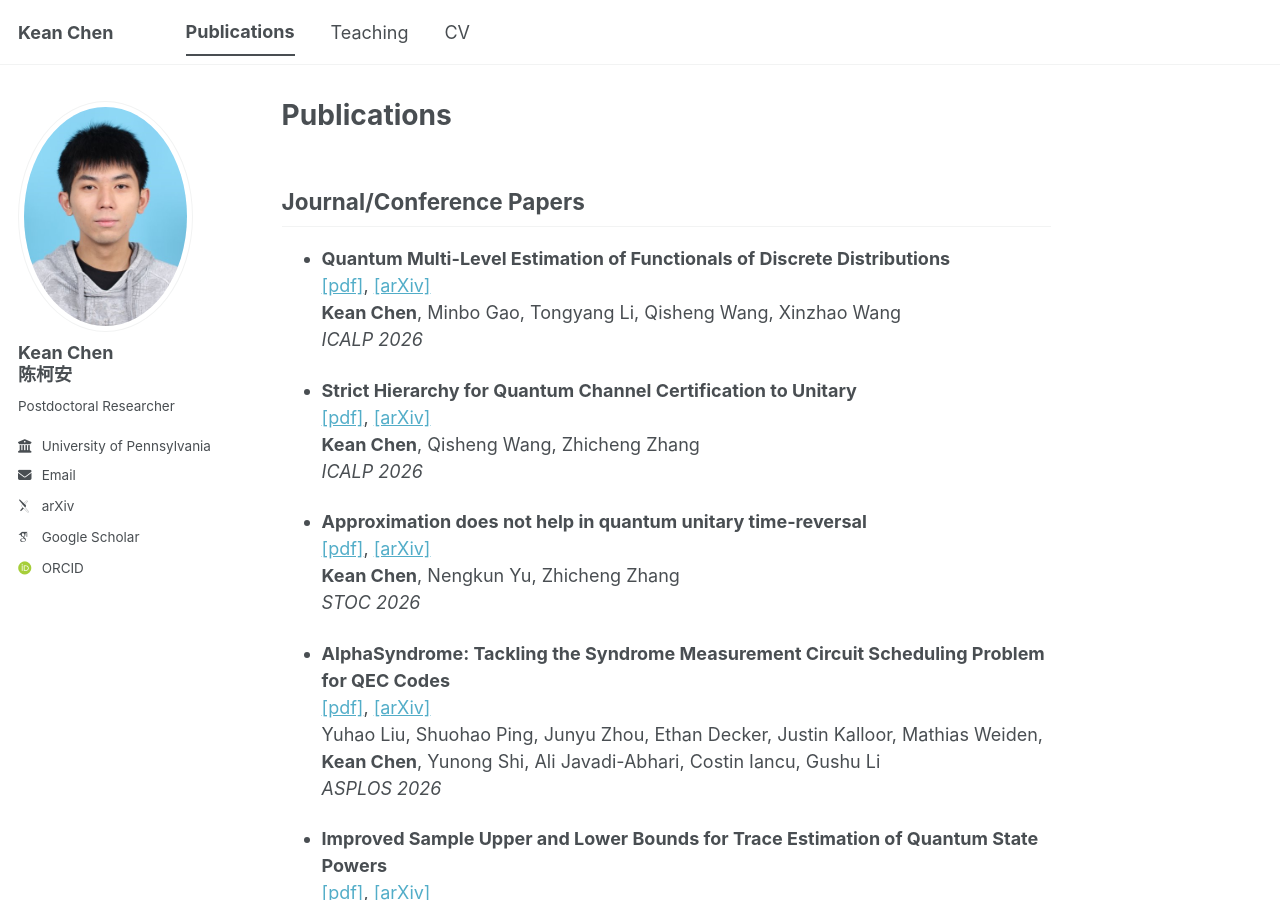
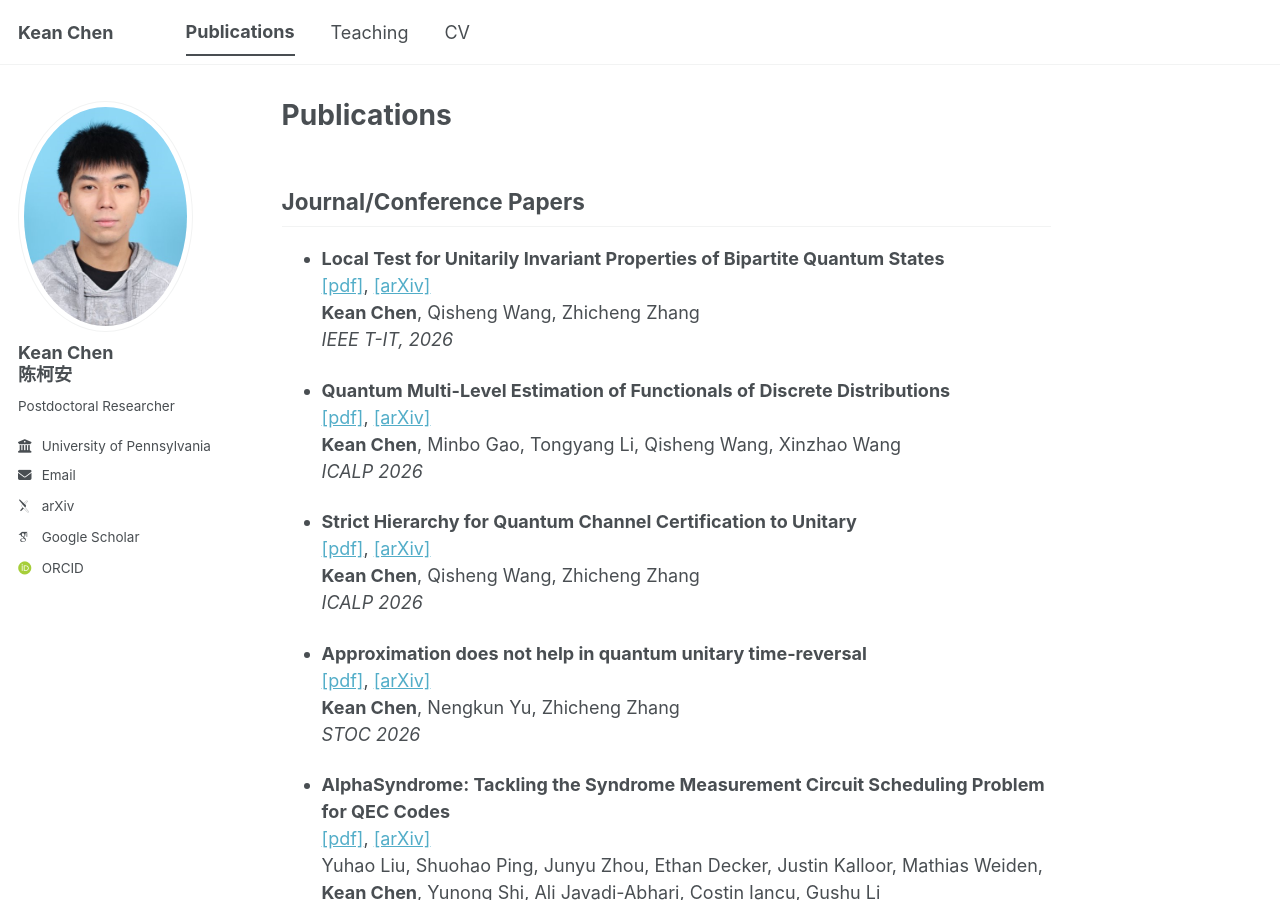
Before and after one commit to cccorn/cccorn.github.io, a Jekyll site: the page built from _pages/publications.md, in a window 1280 px wide and 900 px high. Built offline with Jekyll 4.4.1, drawn with Linux system fonts in a browser that asks for light colours; some web fonts are replaced; a script bundle is joined from its source files by our own code; library files that are not in the unit come from our copies; some of the changed text lies outside the part shown.

Commit message:
Update publications.md

```diff
--- a/_pages/publications.md
+++ b/_pages/publications.md
@@ -6,6 +6,11 @@ author_profile: true
 ---
 
 ## Journal/Conference Papers
+
+- **Local Test for Unitarily Invariant Properties of Bipartite Quantum States**
+[[pdf]](/publications/Local_Test_for_Unitarily_Invariant_Properties_of_Bipartite_Quantum_States.pdf), [[arXiv]](https://arxiv.org/abs/2404.04599)
+**Kean Chen**, Qisheng Wang, Zhicheng Zhang
+*IEEE T-IT, 2026*
 
 - **Quantum Multi-Level Estimation of Functionals of Discrete Distributions**
 [[pdf]](/publications/Quantum_Multi-Level_Estimation_of_Functionals_of_Discrete_Distributions.pdf), [[arXiv]](https://arxiv.org/abs/2605.03685)
```
Also changed, not shown: other parts of _pages/publications.md (+0 -5 lines).
